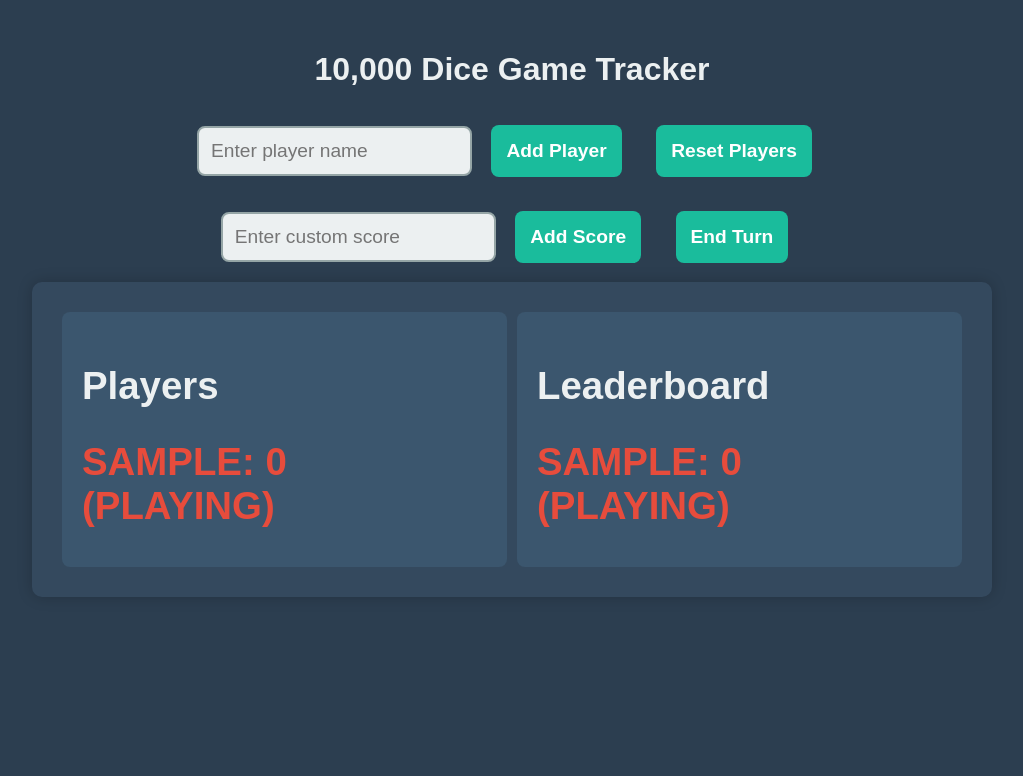
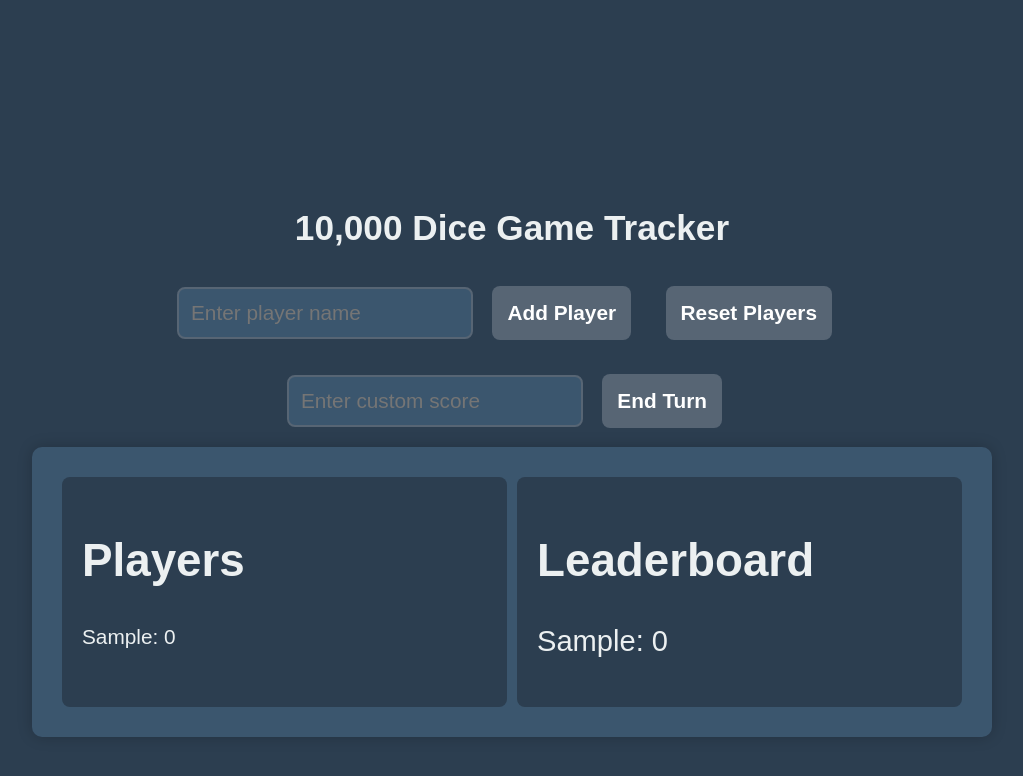
Before and after one commit to Ethan7425/10000_Tracker, a plain HTML site: page index.html in a window 1280 px wide. Both pictures are taken after typing "Sample" into the empty fields and a click on the button "Add Player". Shown: the whole page, without its empty margins (128-1151 px from the left). Drawn offline with Linux system fonts and the light colour scheme.

Commit message:
Button, leaderboard

```diff
--- a/index.html
+++ b/index.html
@@ -1,4 +1,8 @@
 <!DOCTYPE html>
+
+<canvas id="confettiCanvas"></canvas>
+<script src="https://cdn.jsdelivr.net/npm/confetti-js"></script>
+
 <html lang="en">
 <head>
     <meta charset="UTF-8">
@@ -16,7 +20,7 @@
     </div>
 
     <input type="number" id="customScore" placeholder="Enter custom score">
-    <button onclick="addCustomScore()">Add Score</button>
+    <!-- <button onclick="addCustomScore()">Add Score</button> -->
     <button onclick="endTurn()">End Turn</button>
 
     <div class="container">
--- a/script.js
+++ b/script.js
@@ -44,6 +44,11 @@ function endTurn() {
     let player = players[currentPlayerIndex];
     player.score += currentScore;
 
+    // Check if the player has won
+    if (player.score >= 10000) {
+        showWinPopup(player.name);
+    }
+
     // Check for score catch-up rule
     for (let i = 0; i < players.length; i++) {
         if (i !== currentPlayerIndex && players[i].score === player.score) {
@@ -59,6 +64,18 @@ function endTurn() {
     document.getElementById("customScore").value = "";
 }
 
+function showWinPopup(winnerName) {
+    alert(`${winnerName} wins the game! 🎉`);
+    triggerConfetti();
+}
+
+function triggerConfetti() {
+    const confettiSettings = { target: 'confettiCanvas' };
+    const confetti = new ConfettiGenerator(confettiSettings);
+    confetti.render();
+    setTimeout(() => confetti.clear(), 3000);
+}
+
 function updateLeaderboard() {
     players.sort((a, b) => b.score - a.score);
     let playerList = document.getElementById("playerList");
@@ -67,21 +84,14 @@ function updateLeaderboard() {
     playerList.innerHTML = "";
     leaderboard.innerHTML = "";
 
-    players.forEach((player, index) => {
-        let li = document.createElement("li");
-        li.textContent = `${player.name}: ${player.score}`;
+    players.forEach((player) => {
+        let playerItem = document.createElement("li");
+        playerItem.textContent = `${player.name}: ${player.score}`;
+        playerList.appendChild(playerItem);
 
-        if (index === currentPlayerIndex) {
-            li.classList.add("current-turn");
-            li.textContent += " (Playing)";
-        } else if (index === (currentPlayerIndex + 1) % players.length) {
-            li.classList.add("next-turn");
-            li.textContent += " (Next)";
-        }
-
-        let liClone = li.cloneNode(true);
-        playerList.appendChild(liClone);
-        leaderboard.appendChild(li);
+        let leaderboardItem = document.createElement("li");
+        leaderboardItem.textContent = `${player.name}: ${player.score}`;
+        leaderboard.appendChild(leaderboardItem);
     });
 }
 
--- a/styles.css
+++ b/styles.css
@@ -13,7 +13,7 @@ body {
     max-width: 900px;
     margin: auto;
     padding: 30px;
-    background: #34495e;
+    background: #3b566e;
     border-radius: 10px;
     box-shadow: 0 0 15px rgba(0, 0, 0, 0.2);
 }
@@ -21,42 +21,42 @@ body {
 .player-section, .leaderboard {
     width: 45%;
     padding: 20px;
-    background: #3b566e;
+    background: #2c3e50;
     border-radius: 8px;
     text-align: left;
     color: #ecf0f1;
-    font-size: 1.2em;
+    font-size: 1.3em;
 }
 
 h1, h2 {
     color: #ecf0f1;
-    font-size: 2em;
+    font-size: 2.2em;
 }
 
 button {
-    background: #1abc9c;
+    background: #576574;
     color: white;
     border: none;
     padding: 15px;
     margin: 15px;
     cursor: pointer;
     border-radius: 8px;
-    font-size: 1.2em;
+    font-size: 1.3em;
     font-weight: bold;
 }
 
 button:hover {
-    background: #16a085;
+    background: #1e2d3b;
 }
 
 input {
     padding: 12px;
-    border: 2px solid #95a5a6;
+    border: 2px solid #576574;
     border-radius: 8px;
     margin-bottom: 20px;
-    font-size: 1.2em;
-    background: #ecf0f1;
-    color: #2c3e50;
+    font-size: 1.3em;
+    background: #3b566e;
+    color: #ecf0f1;
 }
 
 .player-list {
@@ -64,15 +64,19 @@ input {
     padding: 0;
 }
 
+#players {
+    font-size: 1.4em;
+}
+
 .current-turn {
     font-weight: bold;
-    color: #e74c3c;
-    font-size: 2em;
+    color: #f1c40f;
+    font-size: 1.8em;
     text-transform: uppercase;
 }
 
 .next-turn {
     font-weight: bold;
-    color: #e67e22;
-    font-size: 1.4em;
+    color: #bdc3c7;
+    font-size: 1.5em;
 }
```
